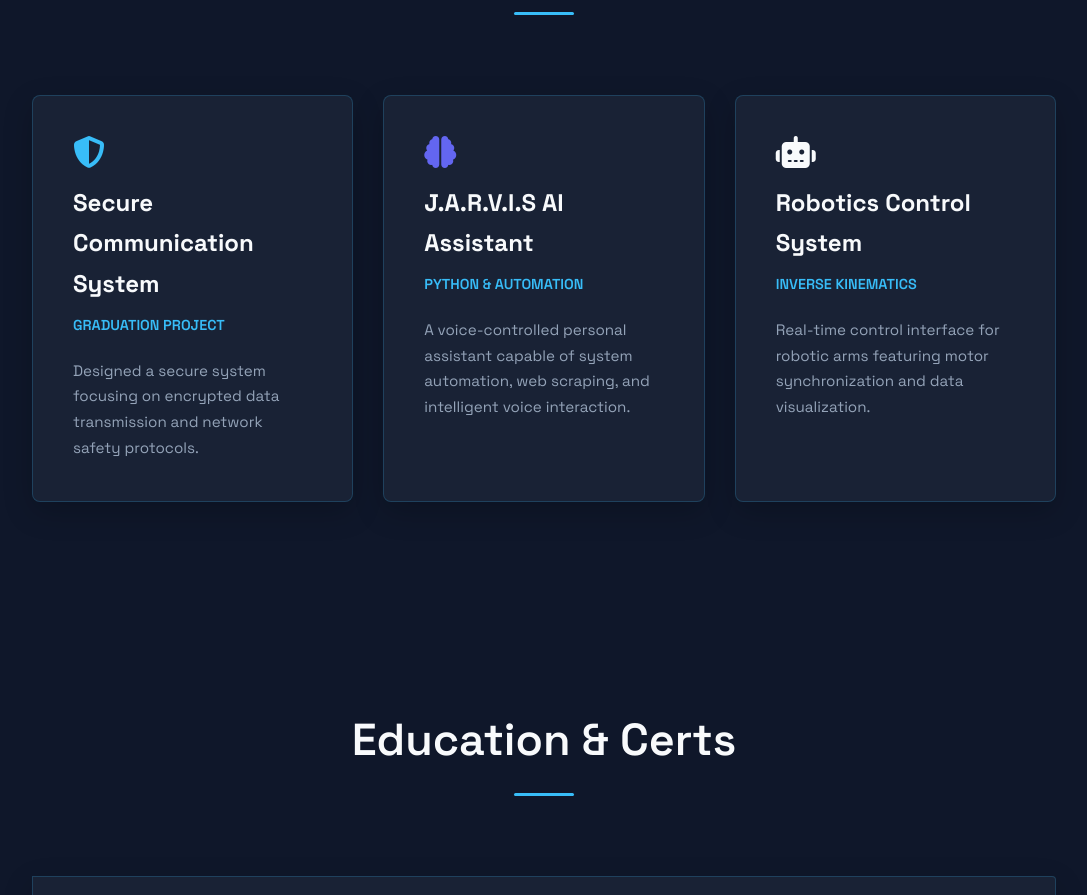
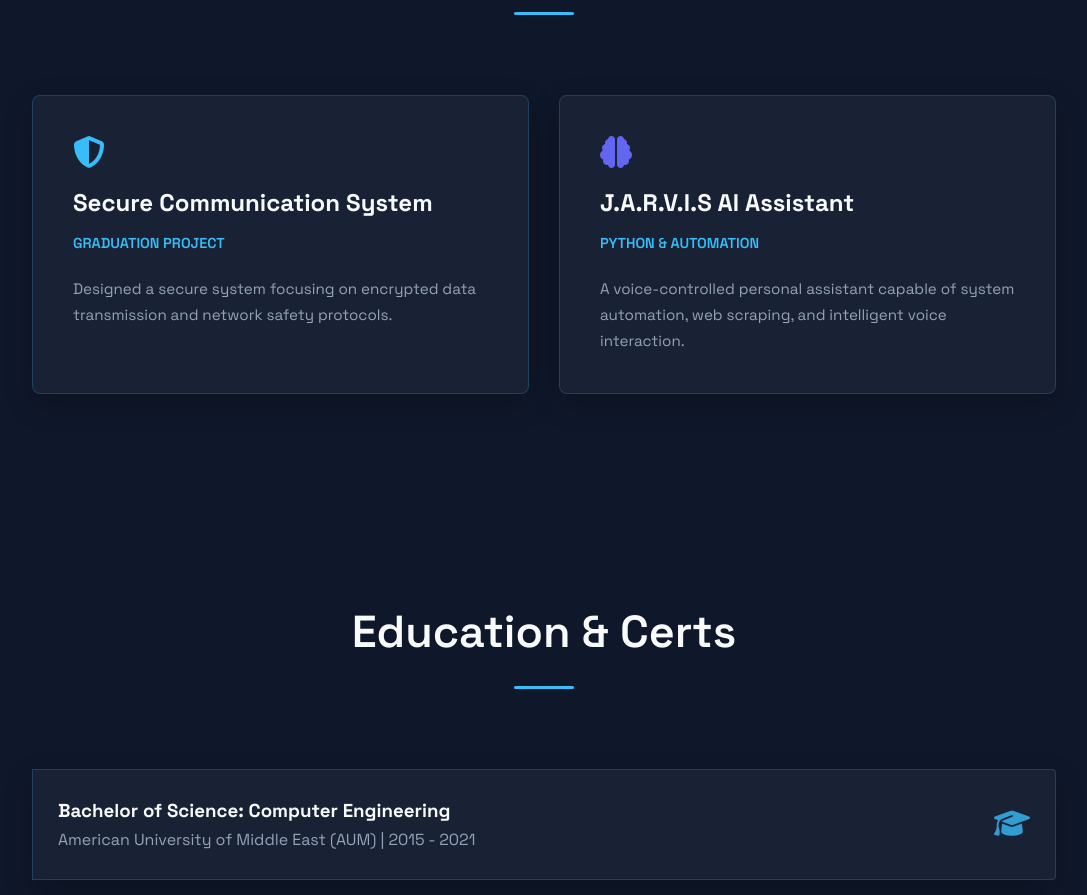
Before and after one commit to ByteLife01/portfolio, a plain HTML site: page index.html in a window 1280 px wide. Shown: the part 2375-3270 px from the top of the page, without its empty margins (96-1183 px from the left). Drawn offline with Linux system fonts and the light colour scheme.

Commit message:
Update index.html

```diff
--- a/index.html
+++ b/index.html
@@ -171,16 +171,6 @@
                     </div>
                 </div>
             </div>
-
-            <div class="card-wrap">
-                <div class="card">
-                    <div class="card-content">
-                        <i class="fas fa-robot" style="font-size:2rem; color:var(--text-white); margin-bottom:15px;"></i>
-                        <h3>Robotics Control System</h3>
-                        <h4>Inverse Kinematics</h4>
-                        <p>Real-time control interface for robotic arms featuring motor synchronization and data visualization.</p>
-                    </div>
-                </div>
             </div>
         </div>
     </section>
```
